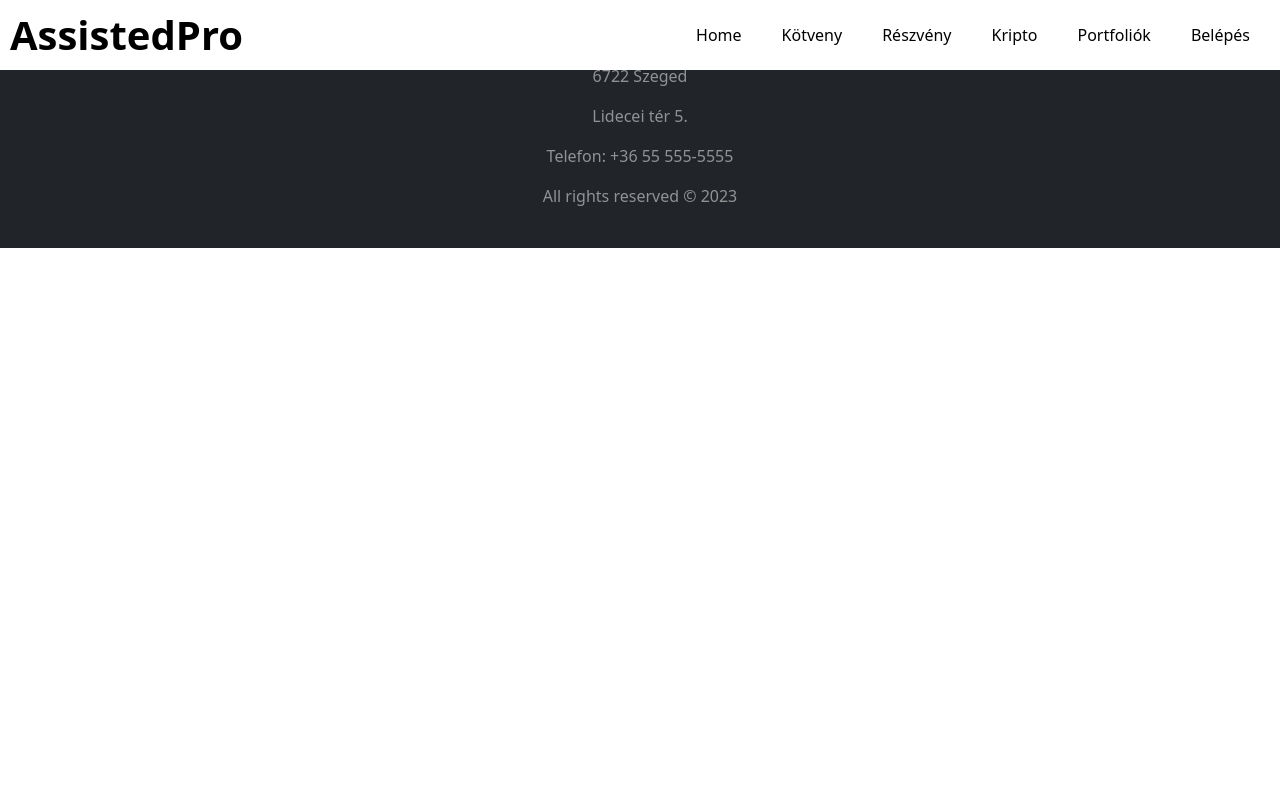
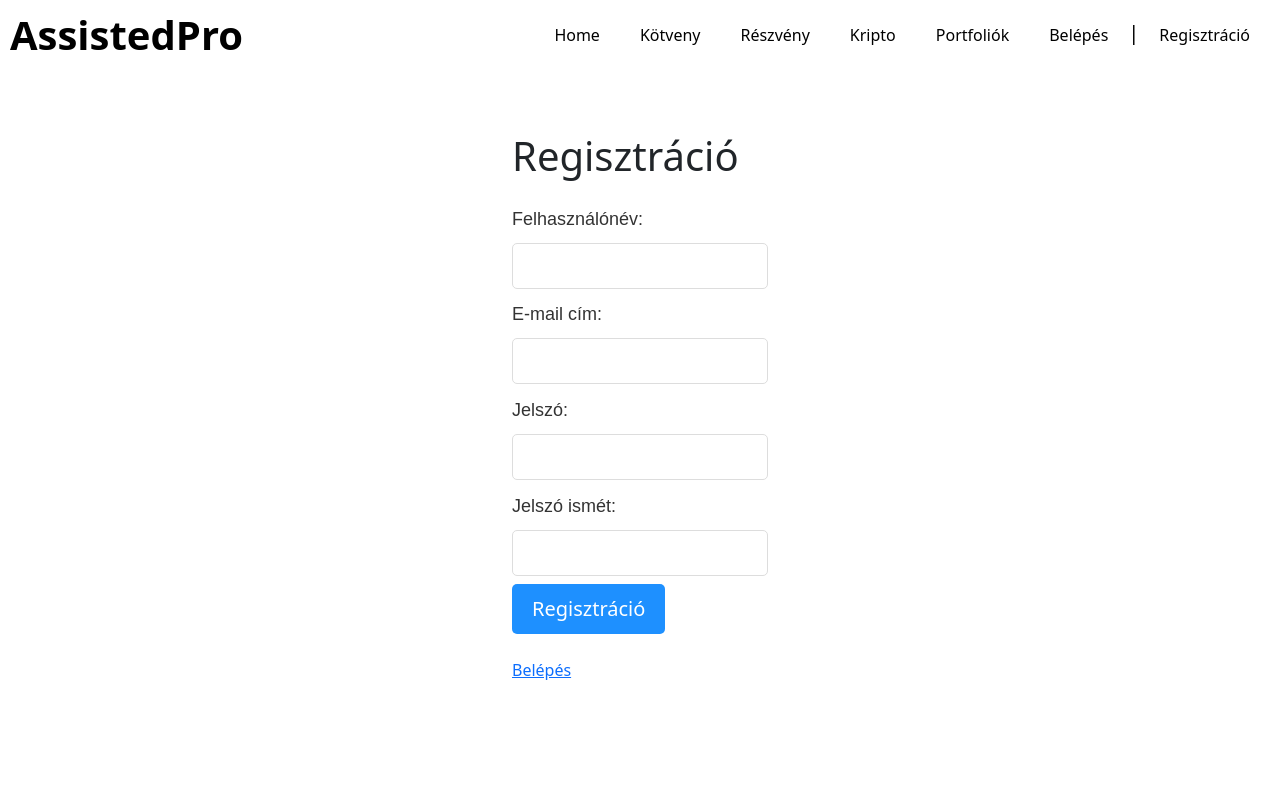
Before and after one commit to Veszelovszki-Fulop-Szalma/proba_1, a React (Create React App) app in the folder client/: page /Regis in a window 1280 px wide. Shown: the top 800 px of the page. Built offline with nearby package versions, Linux system fonts and the light colour scheme.

Commit message:
regist oldal és a |

```diff
--- a/client/src/App.js
+++ b/client/src/App.js
@@ -7,6 +7,7 @@ import Reszveny from "./pages/Reszveny/Reszveny";
 import Footer from "./components/Footer";
 
 import Belepes from "./pages/Belepes/Belepes";
+import Regis from "./pages/Regis/Regis";
 import 'bootstrap/dist/css/bootstrap.min.css';
 import './App.css'
 
@@ -15,7 +16,7 @@ function App() {
   return (
     <div>
       <BrowserRouter>
-        <Navbar/>
+        <Navbar />
 
         <Routes>
           <Route path="/" exact element={<Home />} />
@@ -23,9 +24,10 @@ function App() {
           <Route path="/Kripto" element={<Kripto />} />
           <Route path="/Reszveny" element={<Reszveny />} />
           <Route path="/Belepes" element={<Belepes />} />
+          <Route path="/Regis" element={<Regis />} />
 
         </Routes>
-        <Footer/>
+        <Footer />
       </BrowserRouter>
     </div>
   );
--- a/client/src/components/Navbar.css
+++ b/client/src/components/Navbar.css
@@ -52,3 +52,8 @@
     transform: translateY(0);
   }
 }
+
+.igen
+{
+  margin-top: 15px;
+}
--- a/client/src/components/Navbar.jsx
+++ b/client/src/components/Navbar.jsx
@@ -27,6 +27,8 @@ const Navbar = () => {
           {isLoggedIn ? <Link to="/Portfolio">Portfoliók</Link> : <div></div>}
 
           <Link to="/Belepes">Belépés</Link>
+          <p className="igen">|</p>
+          <Link to="/Regis">Regisztráció</Link>
         </div>
       </div>
     </div>
--- a/client/src/pages/Belepes/Login/LoginForm.css
+++ b/client/src/pages/Belepes/Login/LoginForm.css
@@ -30,7 +30,8 @@ label {
 }
 
 input[type="text"],
-input[type="password"] {
+input[type="password"],
+input[type="email"] {
   padding: 10px;
   width: 100%;
   border-radius: 5px;
--- a/client/src/pages/Belepes/Login/LoginForm.jsx
+++ b/client/src/pages/Belepes/Login/LoginForm.jsx
@@ -1,5 +1,6 @@
 import React, { useState } from "react";
 import "./LoginForm.css";
+import { Link } from "react-router-dom";
 
 const LoginForm = () => {
   const [username, setUsername] = useState("");
@@ -40,7 +41,7 @@ const LoginForm = () => {
       <button type="submit">Belépés</button>
       <br />
       <br />
-      <a href="/register">Regisztráció</a>
+      <Link to="/Regis">Regisztráció</Link>
     </form>
   );
 };
--- /dev/null
+++ b/client/src/pages/Regis/NewLogin/RegistrationForm.jsx
@@ -0,0 +1,69 @@
+import React, { useState } from "react";
+import "./RegistrationForm.css";
+import { Link } from "react-router-dom";
+
+function RegistrationForm() {
+  const [username, setUsername] = useState("");
+  const [email, setEmail] = useState("");
+  const [password, setPassword] = useState("");
+  const [passwordConfirm, setPasswordConfirm] = useState("");
+
+  const handleSubmit = (event) => {
+    event.preventDefault();
+    if (password !== passwordConfirm) {
+      alert("A jelszavak nem egyeznek meg!");
+      return;
+    }
+    console.log(
+      `Felhasználónév: ${username}, E-mail: ${email}, Jelszó: ${password}`
+    );
+  };
+
+  return (
+    <form onSubmit={handleSubmit}>
+      <div>
+        <h1>Regisztráció</h1>
+        <label htmlFor="username">Felhasználónév:</label>
+        <input
+          type="text"
+          id="username"
+          value={username}
+          onChange={(event) => setUsername(event.target.value)}
+        />
+      </div>
+      <div>
+        <label htmlFor="email">E-mail cím:</label>
+        <input
+          type="email"
+          id="email"
+          value={email}
+          onChange={(event) => setEmail(event.target.value)}
+        />
+      </div>
+      <div>
+        <label htmlFor="password">Jelszó:</label>
+        <input
+          type="password"
+          id="password"
+          value={password}
+          onChange={(event) => setPassword(event.target.value)}
+        />
+      </div>
+      <div>
+        <label htmlFor="passwordConfirm">Jelszó ismét:</label>
+        <input
+          type="password"
+          id="passwordConfirm"
+          value={passwordConfirm}
+          onChange={(event) => setPasswordConfirm(event.target.value)}
+        />
+      </div>
+      <button type="submit">Regisztráció</button>
+      <br />
+      <br />
+      <Link to="/Belepes">Belépés</Link>
+    </form>
+  );
+}
+
+export default RegistrationForm;
--- /dev/null
+++ b/client/src/pages/Regis/Regis.jsx
@@ -0,0 +1,12 @@
+import React from "react";
+import RegistrationForm from "./NewLogin/RegistrationForm";
+
+const Regis = () => {
+  return (
+    <div>
+      <RegistrationForm />
+    </div>
+  );
+};
+
+export default Regis;
```
Also changed, not shown: client/src/pages/Regis/NewLogin/RegistrationForm.css (added).
